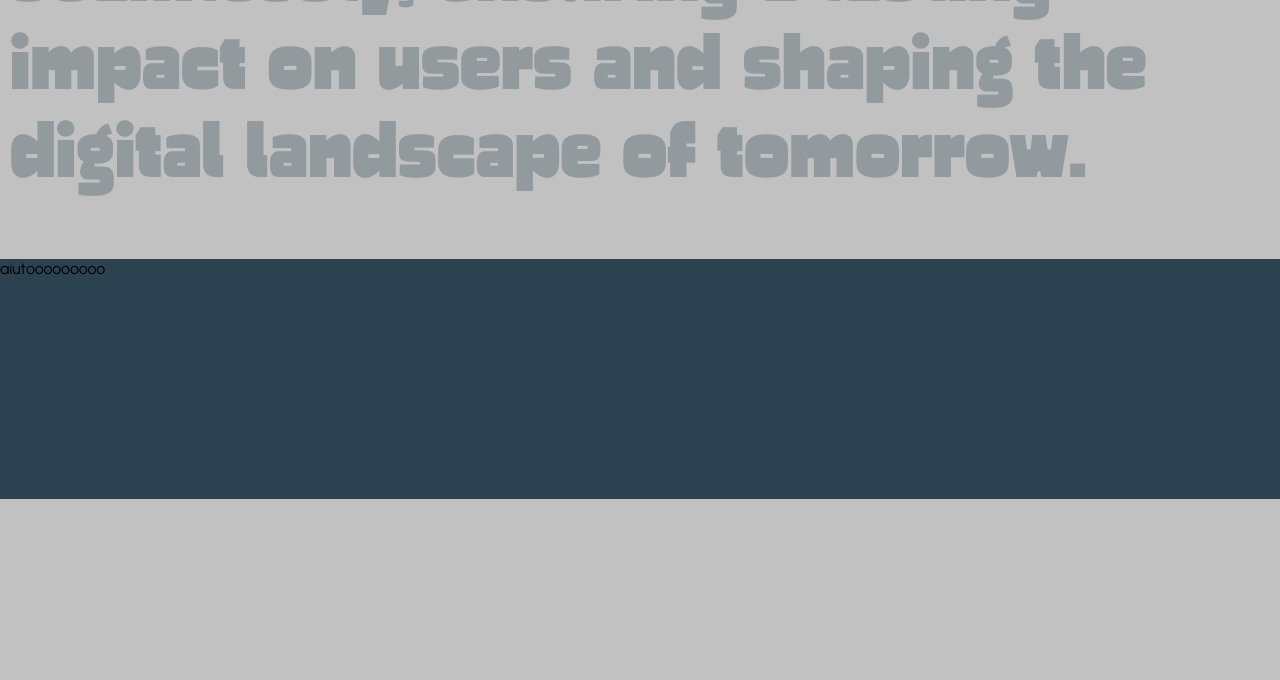
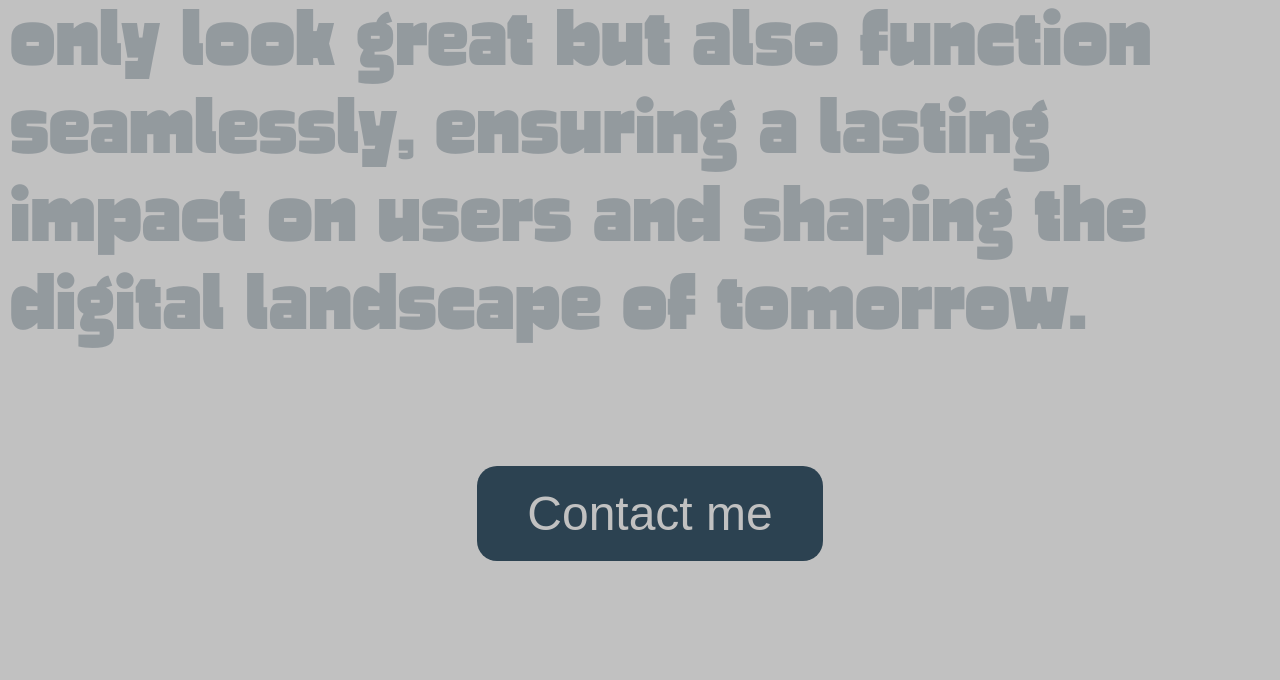
Before and after one commit to vincenzo-vitello/TOP-Homepage, a website built with webpack: page src/index.html in a window 1280 px wide. Shown: the part 2973-3653 px from the top of the page. Before the commit the page ends 3472 px from the top, so only its background shows below. Built offline with nearby package versions, Linux system fonts and the light colour scheme; files whose address does not match are found by name.

Commit message:
added animations to about section and contact btn

```diff
--- /dev/null
+++ b/src/gsap/animateContactButton.js
@@ -0,0 +1,41 @@
+/* eslint-disable no-unused-vars */
+/* eslint-disable no-param-reassign */
+/* eslint-disable import/no-extraneous-dependencies */
+import gsap from 'gsap';
+
+export default function animateContactButton() {
+  const button = document.querySelector('.contact-btn');
+  let boundingRect = button.getBoundingClientRect();
+
+  window.addEventListener('resize', () => {
+    boundingRect = button.getBoundingClientRect();
+  });
+
+  button.addEventListener('mousemove', (e) => {
+    const mousePosX = e.clientX - boundingRect.left;
+    const mousePosY = e.clientY - boundingRect.top;
+
+    const moveX = (mousePosX - boundingRect.width / 2) * 0.3;
+    const moveY = (mousePosY - boundingRect.height / 2) * 0.3;
+
+    const maxMove = 20;
+    const limitedMoveX = Math.min(Math.max(moveX, -maxMove), maxMove);
+    const limitedMoveY = Math.min(Math.max(moveY, -maxMove), maxMove);
+
+    gsap.to(button, {
+      x: limitedMoveX,
+      y: limitedMoveY,
+      duration: 0.8,
+      ease: 'power2.out',
+    });
+  });
+
+  button.addEventListener('mouseleave', () => {
+    gsap.to(button, {
+      x: 0,
+      y: 0,
+      duration: 0.8,
+      ease: 'elastic.out(1,0.3)',
+    });
+  });
+}
--- a/src/gsap/animateProjectLink.js
+++ b/src/gsap/animateProjectLink.js
@@ -28,7 +28,6 @@ export default function animateProjectLink() {
         });
       }
 
-      // Mostra e scala l'immagine
       gsap.to(projectImage, {
         autoAlpha: 1,
         scale: 1,
--- a/src/index.html
+++ b/src/index.html
@@ -133,6 +133,11 @@
           Crafting digital experiences where creativity and code converge to bring ideas to life. I create intuitive, visually engaging websites that not only look great but also function seamlessly, ensuring a lasting impact on users and shaping the digital landscape of tomorrow.
         </p>
       </section>
+      <div class="button-container">
+        <button class="contact-btn">
+          <a href="#">Contact me</a>
+        </button>
+      </div>
     </main>
     <footer>
       aiutooooooooo
--- a/src/index.js
+++ b/src/index.js
@@ -6,6 +6,7 @@ import animateCursor from './gsap/animateCursor';
 import animateNavElements from './gsap/animateNavBar';
 import animateProjectLink from './gsap/animateProjectLink';
 import animateQuote from './gsap/animateQuote';
+import animateContactButton from './gsap/animateContactButton';
 
 document.addEventListener('DOMContentLoaded', () => {
   animateName();
@@ -13,4 +14,5 @@ document.addEventListener('DOMContentLoaded', () => {
   animateNavElements();
   animateProjectLink();
   animateQuote();
+  animateContactButton();
 });
--- a/src/styles/style.css
+++ b/src/styles/style.css
@@ -285,9 +285,43 @@ nav ul li {
   font-family: var(--ortland);
   color: var(--dark-blue);
   font-size: 5rem;
-  height: 100vh;
+  padding-top: 200px;
+  display: flex;
+  flex-direction: column;
+  align-items: center;
+  justify-content: center;
+}
+.button-container {
+  height: 20rem;
+  width: 100vw;
   display: flex;
   align-items: center;
+  justify-content: center;
+  position: relative;
+}
+.contact-btn {
+  background-color: var(--dark-blue);
+  padding: 20px 50px;
+  border: none;
+  color: var(--base);
+  font-size: 1.5rem;
+  border-radius: 20px;
+  cursor: pointer;
+  transition: background-color 0.3s, width 0.3s, height 0.3s, border-radius 0.3s;
+  display: inline-block;
+}
+.contact-btn:hover {
+  background-color: var(--accent);
+  width: 20rem;
+  height: 20rem;
+  border-radius: 50%;
+  padding: 0;
+  position: absolute;
+}
+.contact-btn a {
+  text-decoration: none;
+  color: inherit;
+  font-size: 3rem;
 }
 /* footer */
 footer {
```
